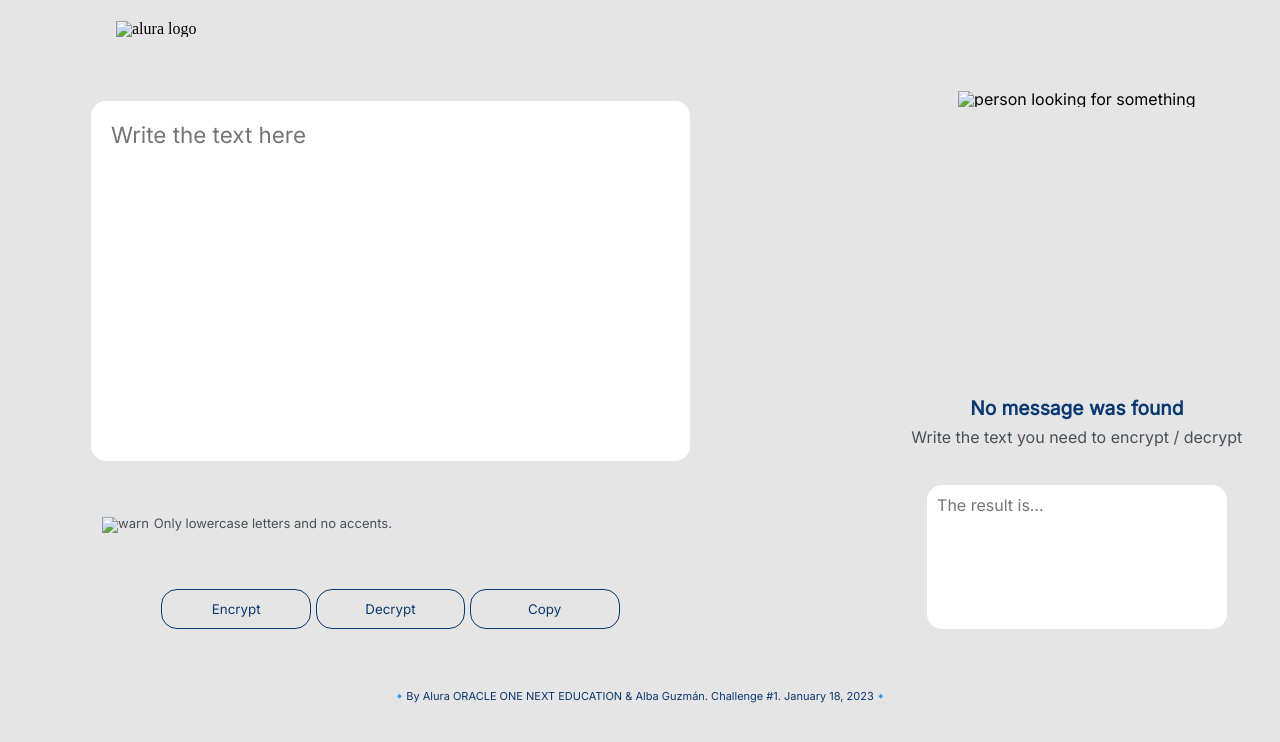
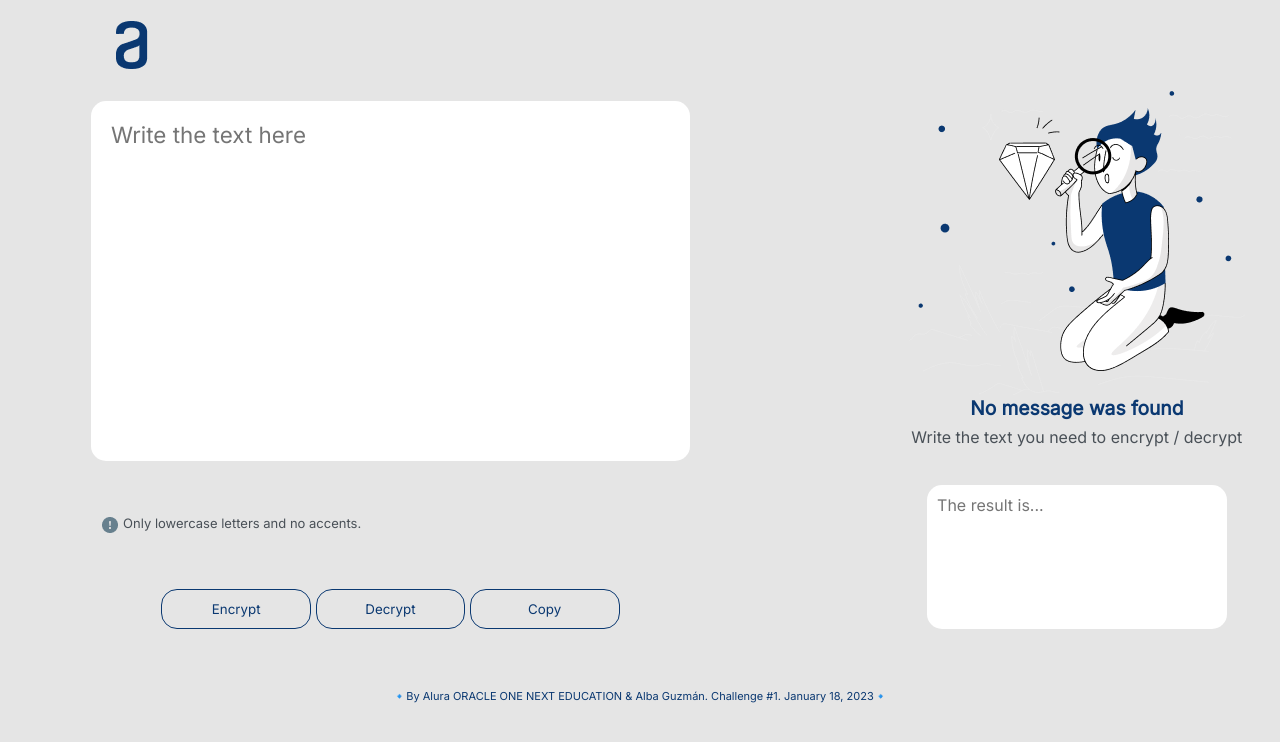
Before and after one commit to Hola-Alba/challenge-encrypter, a plain HTML site: page index.html in a window 1280 px wide. Drawn offline with Linux system fonts and the light colour scheme.

Commit message:
update images

```diff
--- a/index.html
+++ b/index.html
@@ -14,7 +14,7 @@
 
 <body>
     <header>
-        <img src="assets/_images/alura-logo.png" alt="alura logo" id="alura-logo">
+        <img src="assets/images/alura-logo.png" alt="alura logo" id="alura-logo">
     </header>
 
     <main>
@@ -23,7 +23,7 @@
             <textarea name="result" class="textarea1" id="encryptedText" placeholder="Write the text here"></textarea>
 
             <div class="info">
-                <img src="assets/_images/warn.png" alt="warn" id="warn">
+                <img src="assets/images/warn.png" alt="warn" id="warn">
                 <p id="only-lowercase">Only lowercase letters and no accents.</p>
             </div>
 
@@ -37,7 +37,7 @@
 
         <section class="container__results">
             <div class="container__img">
-                <img src="assets/_images/Muñeco.png"  alt="person looking for something" class="doll">
+                <img src="assets/images/Muñeco.png"  alt="person looking for something" class="doll">
             </div>
 
             <div class="main-text">
```
